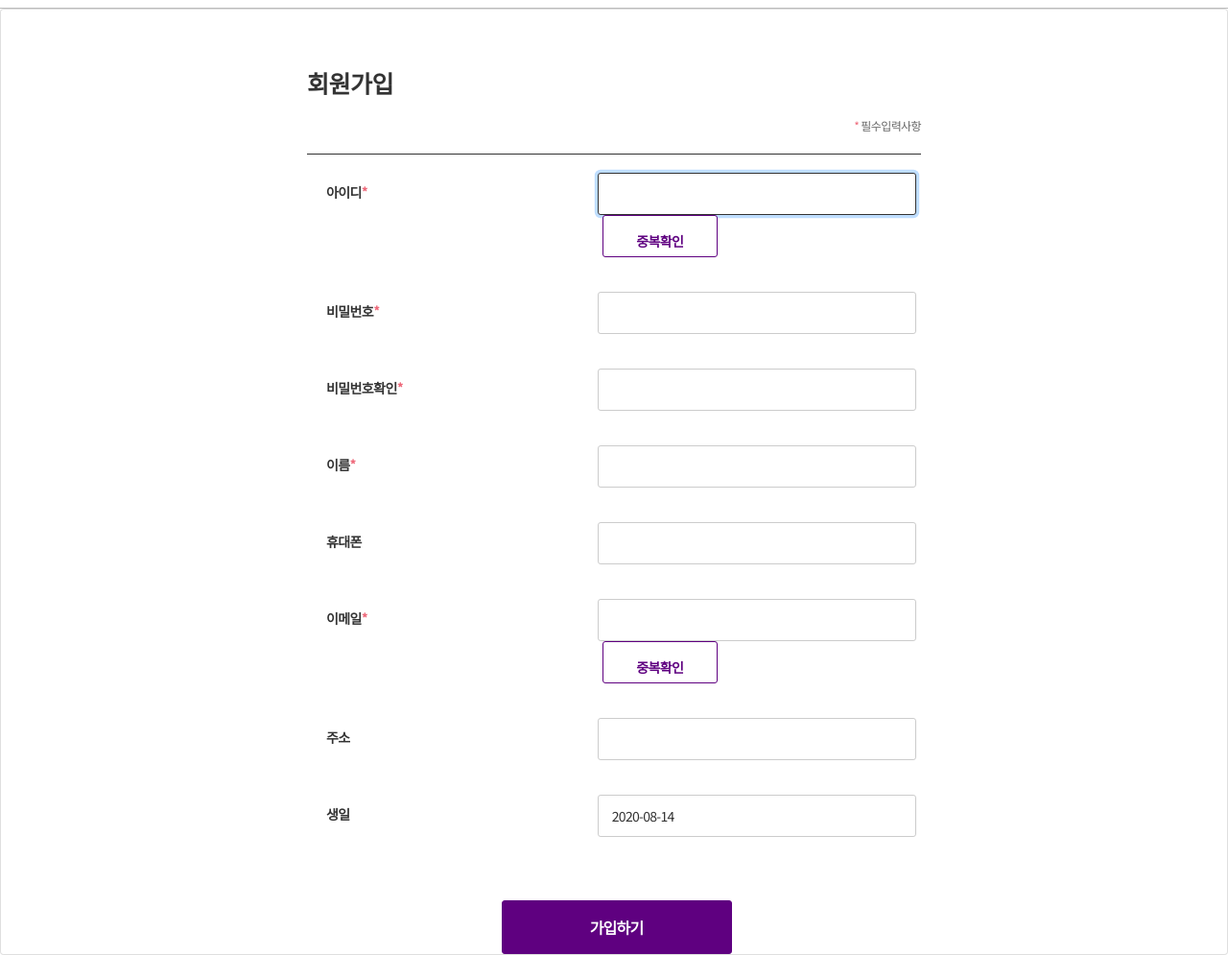
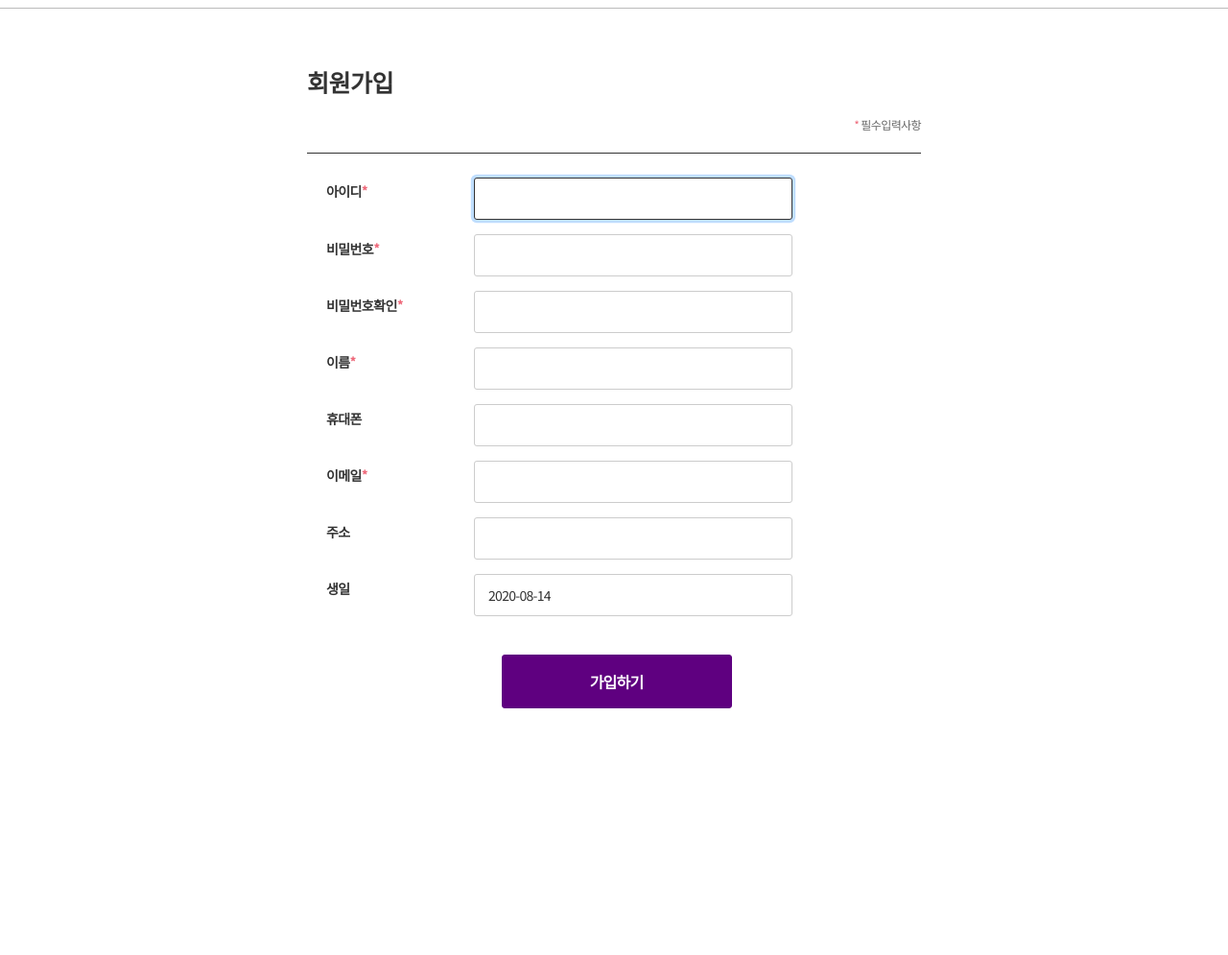
Before and after one commit to ResinCRT/Web_shopping_IoT, a Django app: page /accounts/register/ in a window 1280 px wide. Shown: the part 211-1206 px from the top of the page at 96% size. After the commit the page ends 949 px from the top, so only its background shows below. Run offline with Django 3.2, Linux system fonts and the light colour scheme; some libraries are stand-ins or nearby versions.

Commit message:
css bootstrap4 최적화2

```diff
--- a/mypage/templates/mypage/mypage_modify_user.html
+++ b/mypage/templates/mypage/mypage_modify_user.html
@@ -15,9 +15,7 @@
         margin-left:0;
 
     }
-    .card{
-        border:0;
-    }
+
 </style>
 {% endblock %}
 {% block content %}
--- a/mypage/templates/mypage/mypage_order.html
+++ b/mypage/templates/mypage/mypage_order.html
@@ -3,7 +3,7 @@
 {% load widget_tweaks %}
 {% block content %}
     {% include 'mypage/mypage_menu.html' %}
-    <div class="content-area">
+    <div class="container">
 
         {%for item in order%}
             <h3><a href="#">{{item.order_id}}</a></h3>
--- a/register/templates/registration/login.html
+++ b/register/templates/registration/login.html
@@ -14,12 +14,12 @@
                     <form action="." class="card pt-3" method="post">
                         {% csrf_token %}
                         <div class="form-group row">
-                            <div class="col-sm-5">
+                            <div class="">
                                 {{form.username|add_class:"form-control"|attr:'placeholder autofocus'}}
                             </div>
                         </div>
                         <div class="form-group row">
-                            <div class="col-sm-5">
+                            <div class="">
                                 {{ form.password|add_class:"form-control"|attr:'placeholder autofocus'}}
                             </div>
                         </div>
@@ -33,7 +33,7 @@
                         <div class="checkbox_save">
                         </div>
                         <div class="form-group">
-                            <div class="offset-sm-2 col-sm-5">
+                            <div>
                                 <button class="btn_type1" type="submit" value="Log in"/>
                                 <span class="txt_type">로그인</span></button>
                                 <input name="next" type="hidden" value="{{ next }}"/>
--- a/register/templates/registration/register.html
+++ b/register/templates/registration/register.html
@@ -32,9 +32,9 @@
                             <!--                <input fld_esssential="" label="아이디" maxlength="16" name="m_id" option="regId"-->
                             <!--                       placeholder="6자 이상의 영문 혹은 영문과 숫자를 조합" required="" type="text"-->
                             <!--                       value="">-->
-                            <input fld_esssential="" label="아이디중복체크" name="chk_id" required=""
-                                   type="hidden" value="">
-                            <a class="btn default" href="javascript:chkId()">중복확인</a>
+<!--                            <input fld_esssential="" label="아이디중복체크" name="chk_id" required=""-->
+<!--                                   type="hidden" value="">-->
+<!--                            <a class="btn default" href="javascript:chkId()">중복확인</a>-->
                         </div>
                     </div>
                 </td>
@@ -123,10 +123,10 @@
                             <!--                <input data-email="" fld_esssential="" label="이메일" name="email" option="regEmail"-->
                             <!--                       placeholder="예: marketkurly@kurly.com" required="" size="30" type="text"-->
                             <!--                       value="">-->
-                            <input fld_esssential="" label="이메일중복체크" name="chk_email" required=""
-                                   type="hidden">
-                            <a class="btn default" href="javascript:void(0)"
-                               onclick="chkEmail()">중복확인</a>
+<!--                            <input fld_esssential="" label="이메일중복체크" name="chk_email" required=""-->
+<!--                                   type="hidden">-->
+<!--                            <a class="btn default" href="javascript:void(0)"-->
+<!--                               onclick="chkEmail()">중복확인</a>-->
                         </div>
                     </div>
                 </td>
--- a/static_data/static/style.css
+++ b/static_data/static/style.css
@@ -11,9 +11,22 @@ h1 {
     max-width:100%;
 
 }
-h1:hover {
-
-}
+h3 {
+    font-weight:700;
+}
+a:hover {
+    color:inherit;
+    text-decoration:none;
+}
+.form-group {
+    margin-bottom : 0
+}
+.row {
+    display:block;
+    margin-left:0;
+    margin-right:0;
+}
+
 #userMenu {
     width: 1050px;
     margin: 0 auto;
@@ -842,7 +855,7 @@ only screen and (min-resolution: 1.5dppx) {
 }
 
 .member_join .tbl_comm .fst td {
-    padding-top: 19px
+    padding-top: 10px
 }
 
 .member_join th {
@@ -861,7 +874,7 @@ only screen and (min-resolution: 1.5dppx) {
 }
 
 .member_join td {
-    padding: 10px 0;
+    padding:0;
     border-top: 0;
     font-size: 14px;
     vertical-align: top;
--- a/templates/base.html
+++ b/templates/base.html
@@ -23,6 +23,9 @@
 <!--		padding: 0;-->
 <!--        height:100%-->
 <!--     }-->
+    .card{
+        border:0;
+    }
     .mainbox{
         height:220px;
         border-bottom:1px solid #bbbbbb
```
